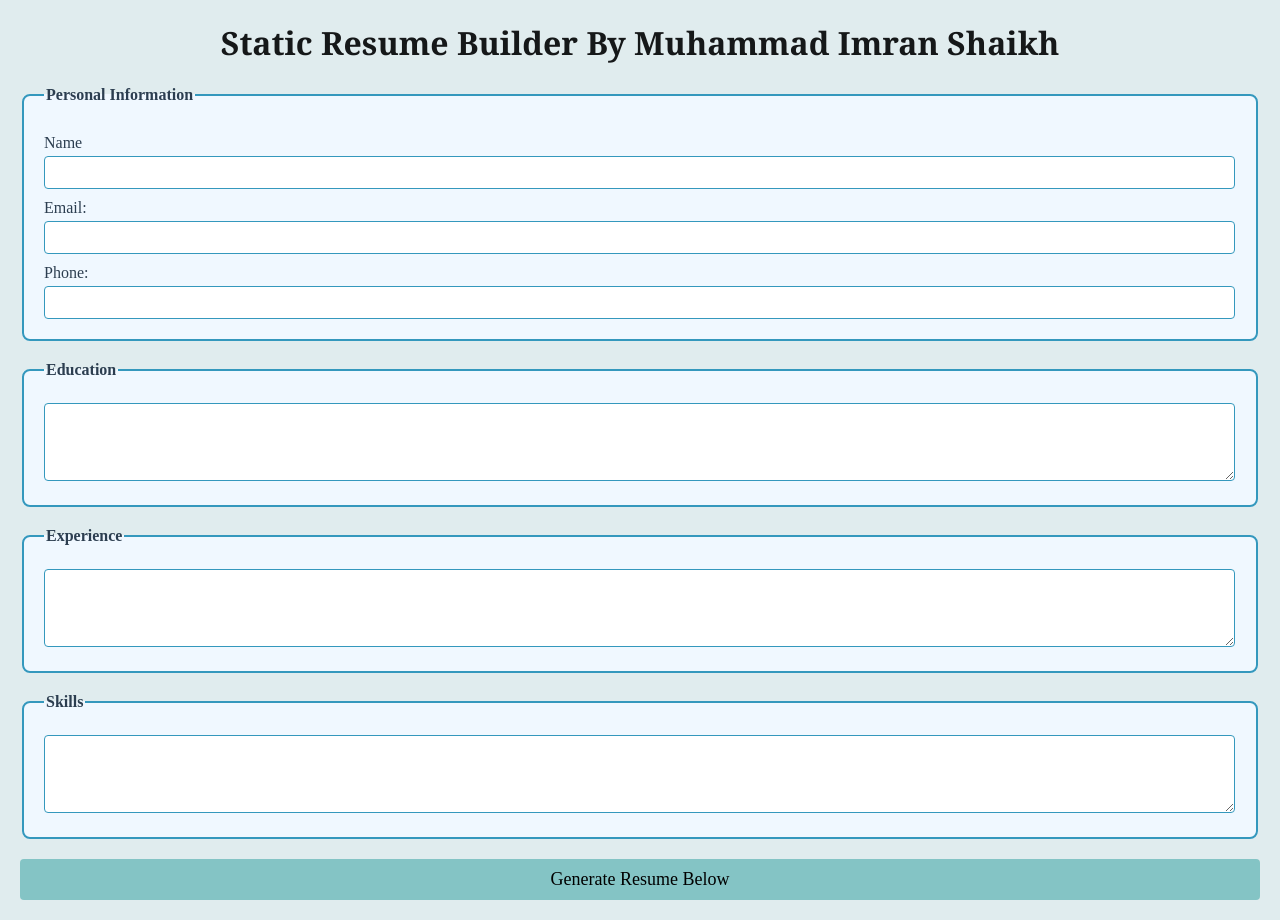
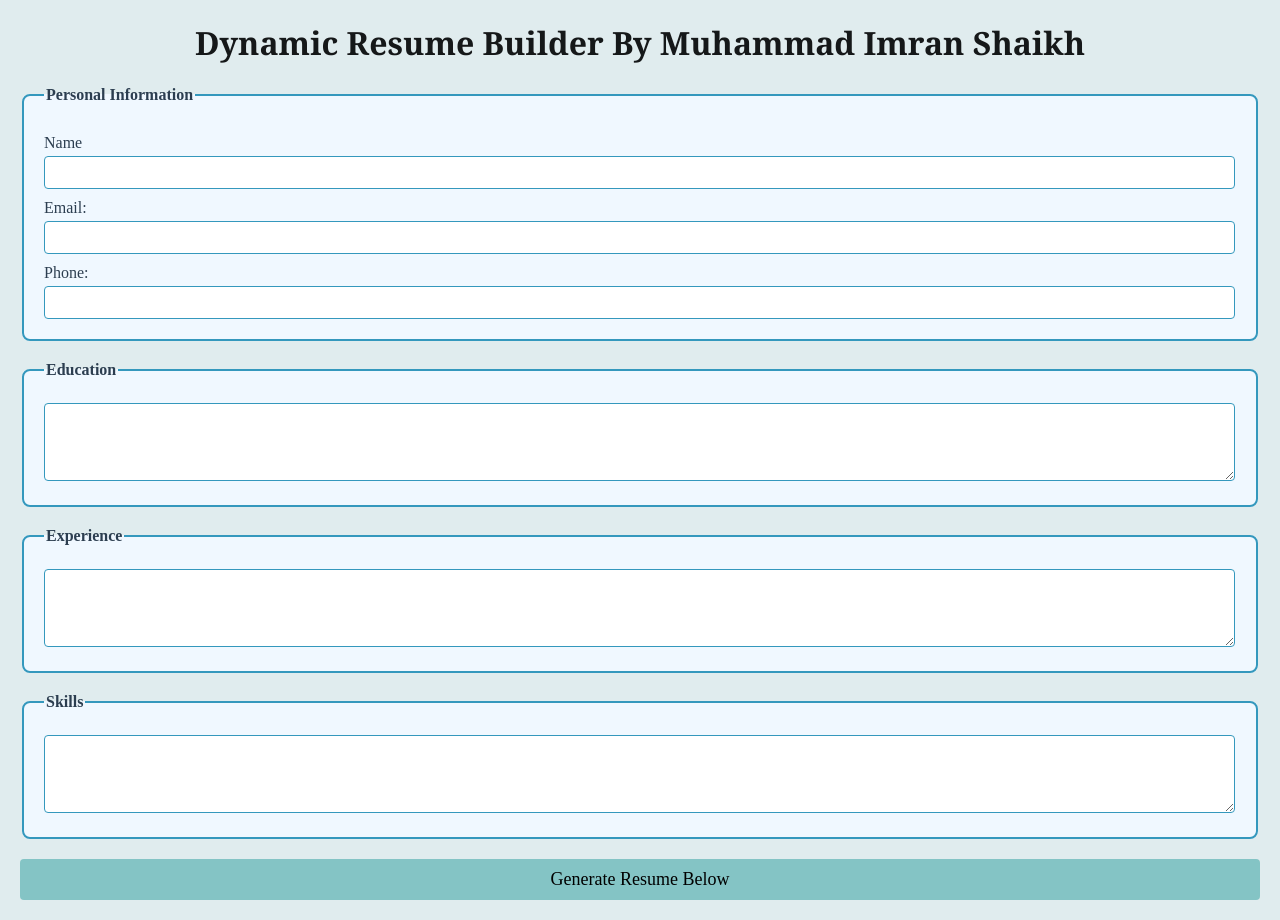
Before and after one commit to M-Imran-Shaikh-999/milestone1, a plain HTML site: page index.html in a window 1280 px wide. Drawn offline with Linux system fonts and the light colour scheme.

Commit message:
milestone1

```diff
--- a/index.html
+++ b/index.html
@@ -8,7 +8,7 @@
 </head>
 
 <body>
-    <h1>Static Resume Builder By Muhammad Imran Shaikh</h1>
+    <h1>Dynamic Resume Builder By Muhammad Imran Shaikh</h1>
     <from id="resumeform">
     <fieldset>
     <legend>Personal Information</legend>
```
